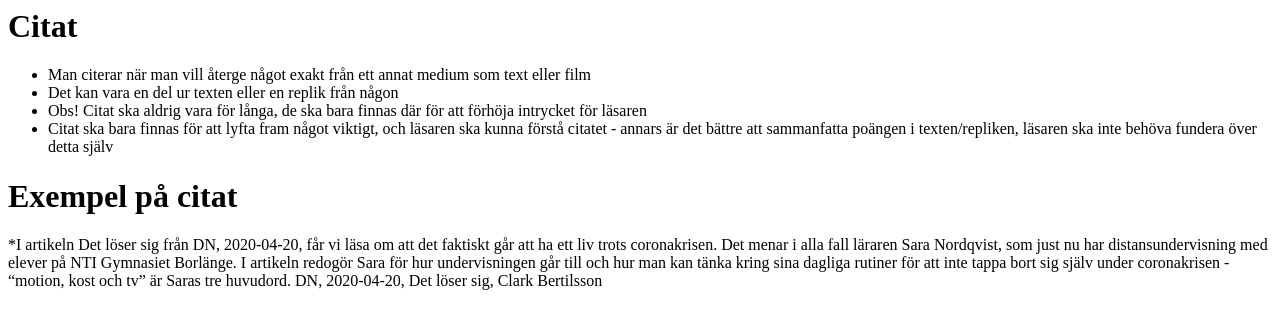
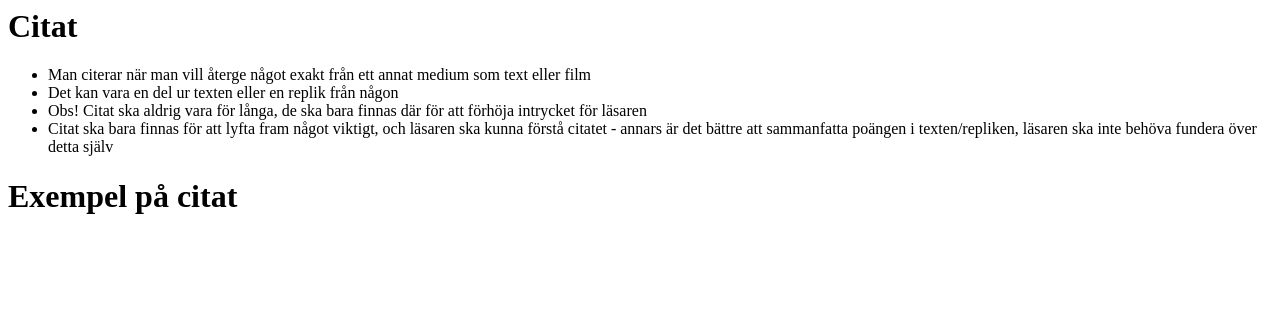
Before and after one commit to TheMegaRabbit/TheMegaRabbit.github.io, a plain HTML site: page index.html in a window 1280 px wide. Drawn offline with Linux system fonts and the light colour scheme.

Commit message:
Update index.html

```diff
--- a/index.html
+++ b/index.html
@@ -12,7 +12,5 @@
         <li>Citat ska bara finnas för att lyfta fram något viktigt, och läsaren ska kunna förstå citatet - annars är det bättre att sammanfatta poängen i texten/repliken, läsaren ska inte behöva fundera över detta själv</li>
     </ul>
     <h1>Exempel på citat</h1>
-    <p>*I artikeln Det löser sig från DN, 2020-04-20, får vi läsa om att det faktiskt går att ha ett liv trots coronakrisen. Det menar i alla fall läraren Sara Nordqvist, som just nu har distansundervisning med elever på NTI Gymnasiet Borlänge. I artikeln redogör Sara för hur undervisningen går till och hur man kan tänka kring sina dagliga rutiner för att inte tappa bort sig själv under coronakrisen - “motion, kost och tv” är Saras tre huvudord.
-DN, 2020-04-20, Det löser sig, Clark Bertilsson</p>
 </body>
 </html>
```
